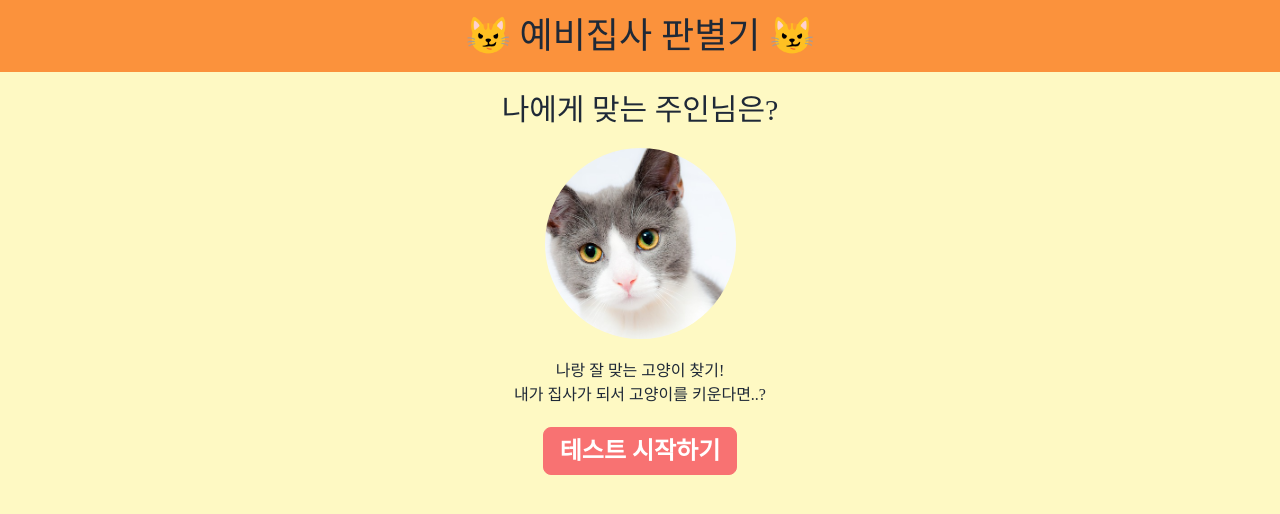
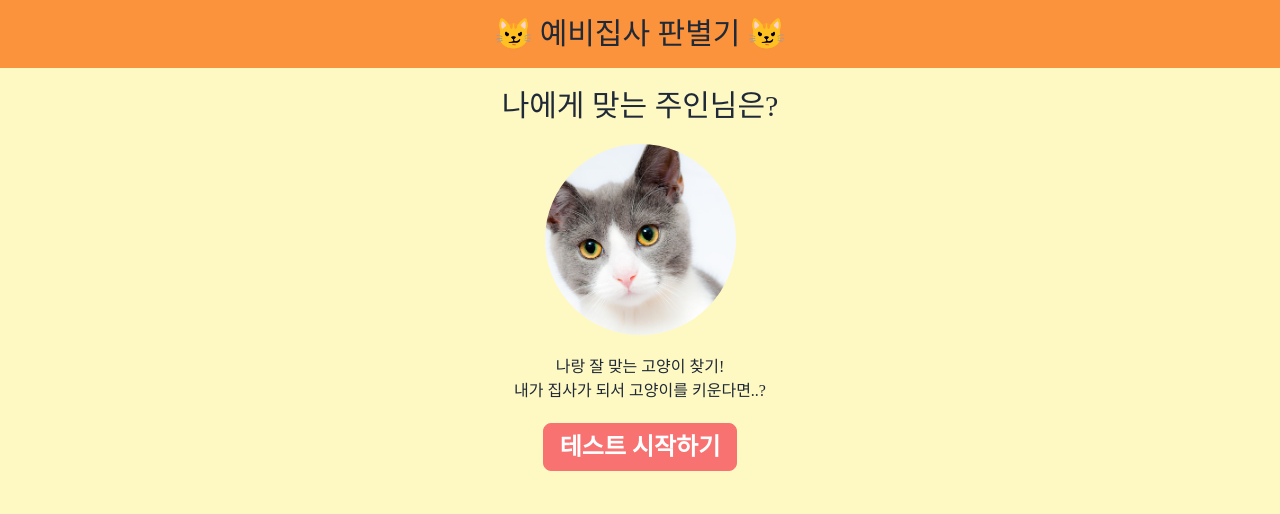
Before and after one commit to bidanee/mbti_ts, a React (Vite) app: page / in a window 1280 px wide. Shown: the top 514 px of the page. Built offline with nearby package versions, Linux system fonts and the light colour scheme; a web font is replaced by a local one.

Commit message:
코드 수정

```diff
--- a/src/App.tsx
+++ b/src/App.tsx
@@ -12,7 +12,6 @@ function App() {
         <Route path="/question" element={<QuestionPage />} />
         <Route path="/result" element={<ResultPage />} />
       </Routes>
-      <div className="adfit" />
     </BrowserRouter>
   );
 }
--- a/src/components/Header.tsx
+++ b/src/components/Header.tsx
@@ -7,7 +7,7 @@ interface Props {
 
 export default function Header(props: Props) {
   return (
-    <div className="bg-orange-400 flex text-4xl items-center justify-center p-4">
+    <div className="bg-orange-400 flex text-3xl items-center justify-center p-4">
       {props.type === "progress" ? (
         <progress
           className="progress progress-error w-full h-7"
--- a/src/pages/MainPage.tsx
+++ b/src/pages/MainPage.tsx
@@ -30,6 +30,7 @@ export default function MainPage() {
             테스트 시작하기
           </button>
         </div>
+        <div className="adfit" />
       </div>
     </>
   );
--- a/src/pages/ResultPage.tsx
+++ b/src/pages/ResultPage.tsx
@@ -33,6 +33,7 @@ export default function ResultPage() {
             </div>
           </div>
         </div>
+        <div className="adfit" />
       </div>
     </>
   );
```
